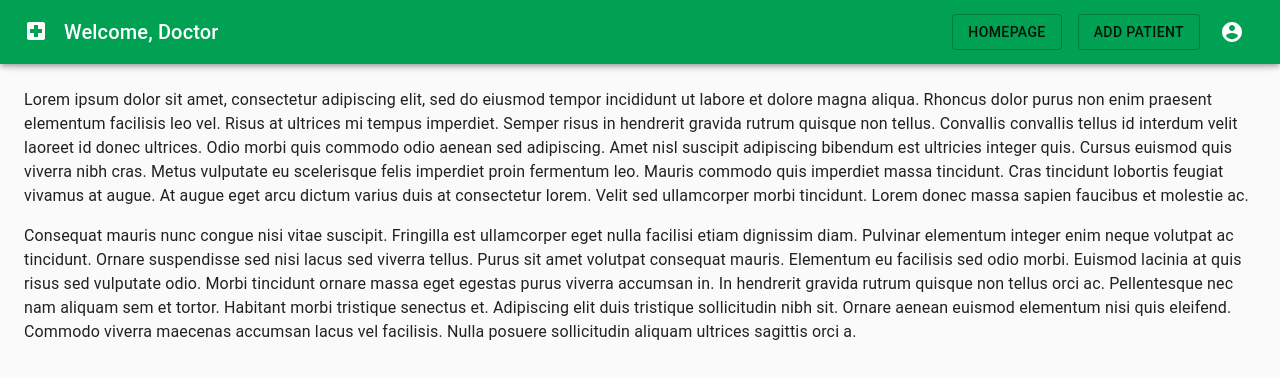
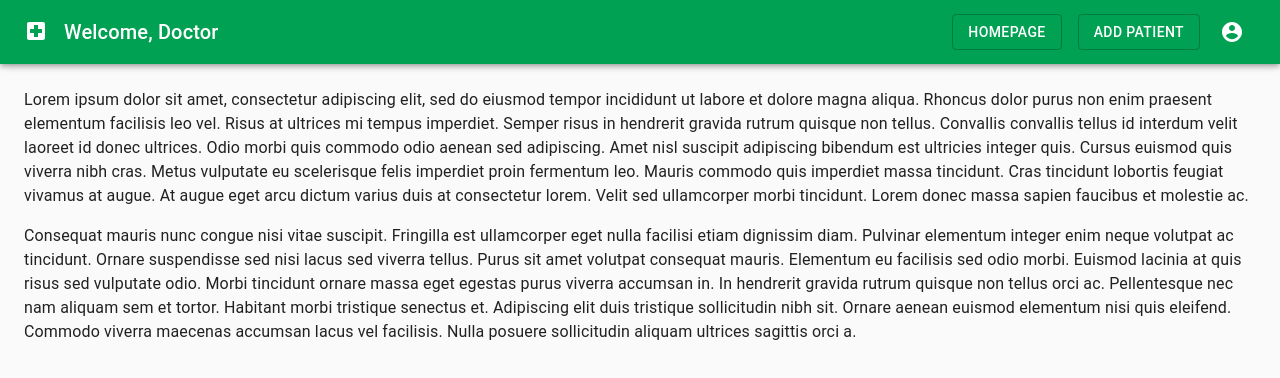
Before and after one commit to NomanNasirMinhas/Health-Monitoring-with-Theta-Middleware, a React (Create React App) app in the folder Web App/: page / in a window 1280 px wide. Shown: the top 378 px of the page. Built offline with nearby package versions, Linux system fonts and the light colour scheme.

Commit message:
Customized buttons on Header

```diff
--- a/Web App/src/components/Header/Header.js
+++ b/Web App/src/components/Header/Header.js
@@ -90,8 +90,8 @@ const Header = props => {
 
 
           <div className={classes.buttons}>
-            <Button variant="outlined">Homepage</Button>
-            <Button variant="outlined">Add Patient</Button>
+            <Button variant="outlined" style={{ color: '#FFFFFF'}}>Homepage</Button>
+            <Button variant="outlined" style={{ color: '#FFFFFF'}}>Add Patient</Button>
           </div>
           <div>
             <IconButton
```
